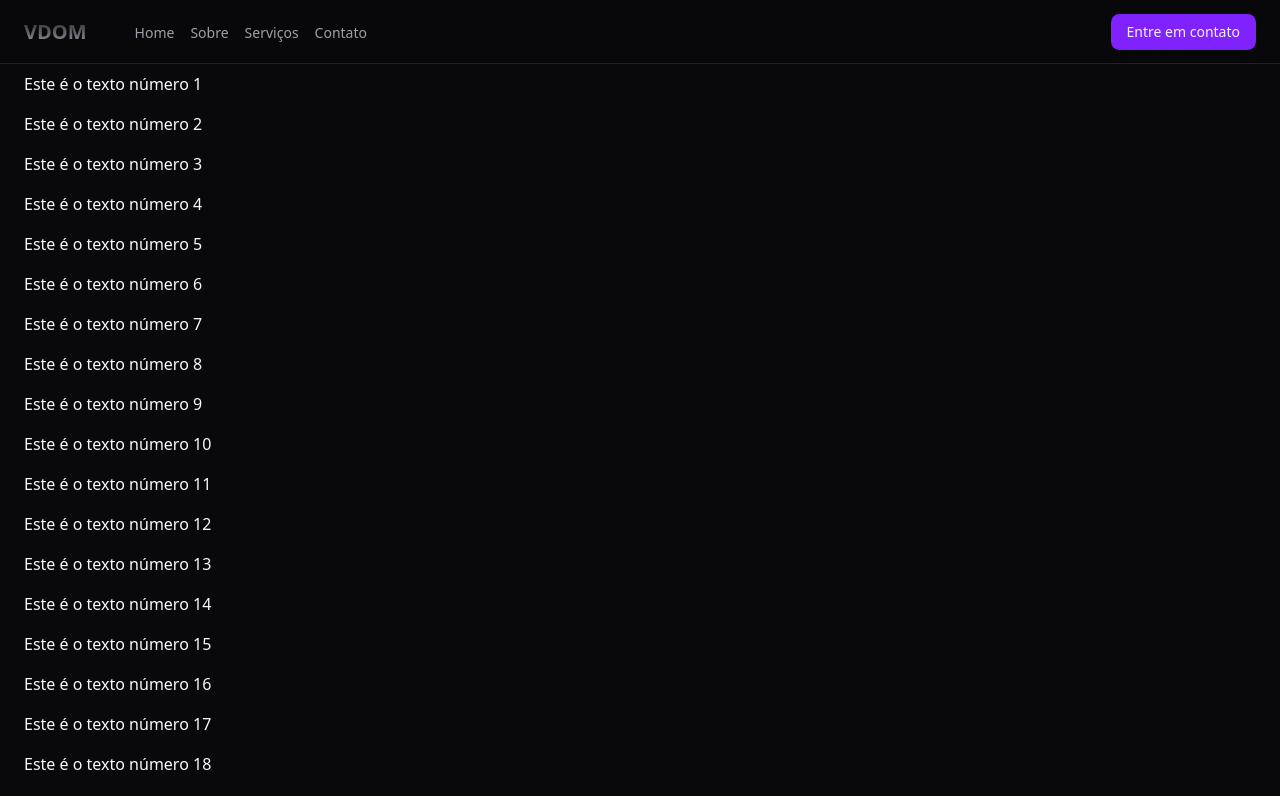
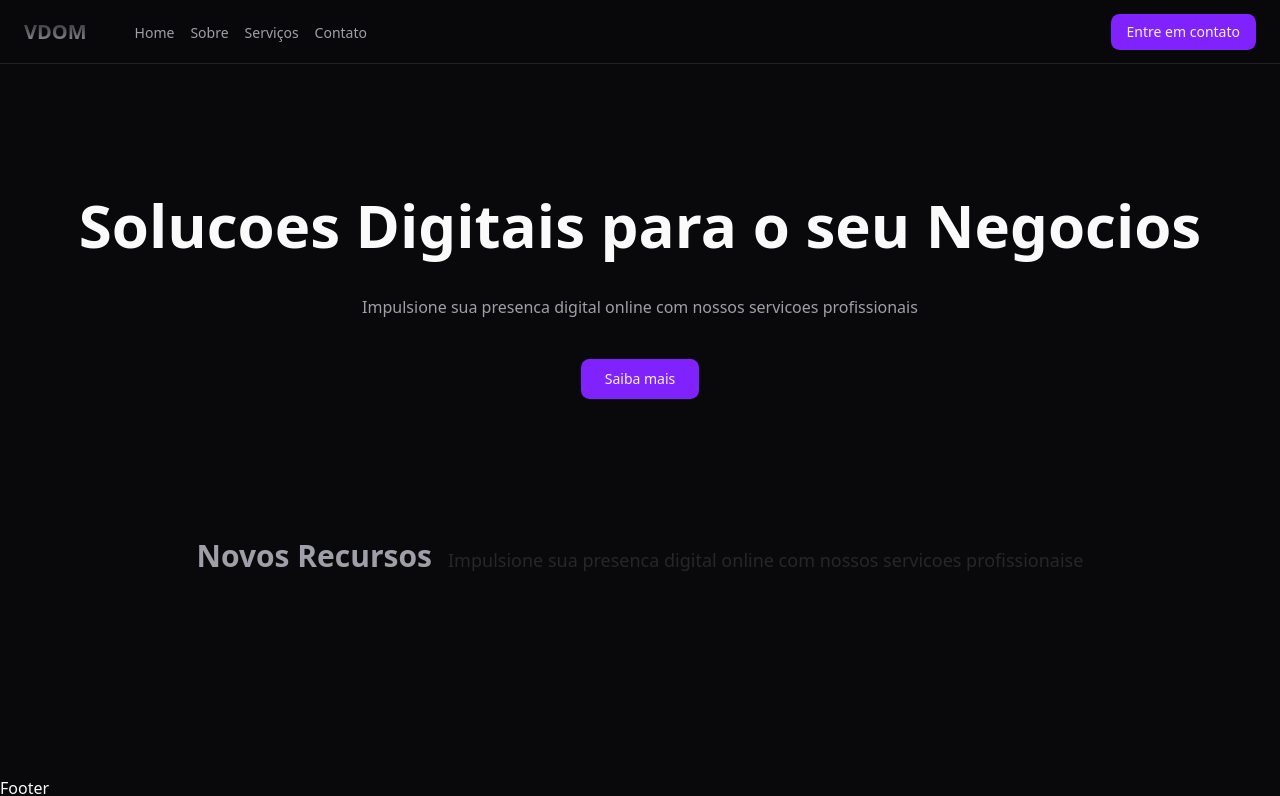
Before and after one commit to kauanevieira/site-vdom-digital, a Next.js app: page / in a window 1280 px wide. Shown: the top 796 px of the page. Built offline with nearby package versions, Linux system fonts and the light colour scheme.

Commit message:
feat: add Hero and Title components for landing page; enhance layout and structure

```diff
--- /dev/null
+++ b/src/app/(pages)/landing/hero.tsx
@@ -0,0 +1,11 @@
+import { Button } from "@/app/components/ui/button";
+
+export default function Hero() {
+  return (
+    <div className="flex flex-col justify-center items-center gap-10 h-[450px]">
+      <h1 className="font-black text-6xl">Solucoes Digitais para o seu Negocios</h1>
+      <h2 className="text-muted-foreground w3/4">Impulsione sua presenca digital online com nossos servicoes profissionais</h2>
+      <Button size="lg">Saiba mais</Button>
+    </div>
+  )
+}
--- a/src/app/(pages)/page.tsx
+++ b/src/app/(pages)/page.tsx
@@ -1,9 +1,11 @@
+import { Title } from "../components/title";
+import Hero from "./landing/hero";
+
 export default function Page() {
   return (
     <div className="flex flex-col gap-4 max-w-[1400px] w-full mx-auto px-4 md:px-6">
-       {Array.from({ length: 30 }).map((_, index) => (
-        <p key={index}>Este é o texto número {index + 1}</p>
-      ))}
+      <Hero />
+      <Title text="Novos Recursos" subtitle="Impulsione sua presenca digital online com nossos servicoes profissionaise" />
     </div>
   );
 }
--- /dev/null
+++ b/src/app/components/title.tsx
@@ -0,0 +1,16 @@
+export interface TitleProps {
+  text: string;
+  subtitle?: string;
+  className?: string;
+}
+
+export function Title({ text, subtitle, className }: TitleProps) {
+  return (
+    <div className={`flex justify-center items-baseline gap-4 ${className}`}>
+      <h3 className="text-3xl text-muted-foreground font-black">{text}</h3>
+      {subtitle && (
+        <h4 className="text-secondary text-lg">{subtitle}</h4>
+      )}
+    </div>
+  );
+}
```
